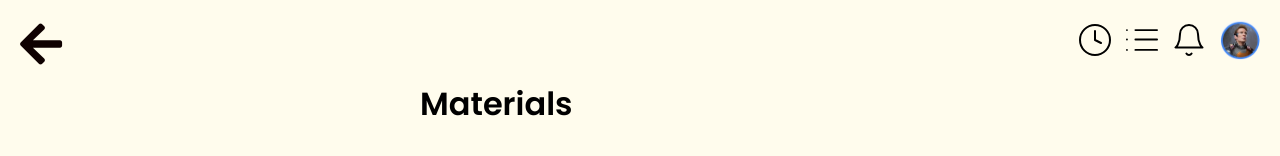
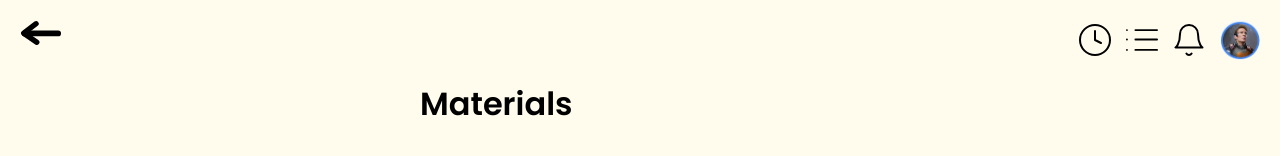
Before and after one commit to TanChunChong/SBM-Project-1, a website: page html/completedMaterials.html in a window 1280 px wide. Shown: the top 156 px of the page. Drawn offline with Linux system fonts and the light colour scheme.

Commit message:
Made the back arrows uniform.

```diff
--- a/html/completedMaterials.html
+++ b/html/completedMaterials.html
@@ -13,7 +13,7 @@
     <div class="bodyContainer">
         <header>
             <a href="home.html" class="go-back">
-                <i class="fas fa-arrow-left"></i>
+                <img src="../resources/backArrow.svg" alt="Back">
             </a>
             <h1>Materials</h1>
             <div class="topIcons">
```
Also changed, not shown: html/studyMaterials.html (+1 -1 lines), html/subjectSettings.html (+1 -2 lines), html/subjectSettings2.html (+1 -1 lines).
